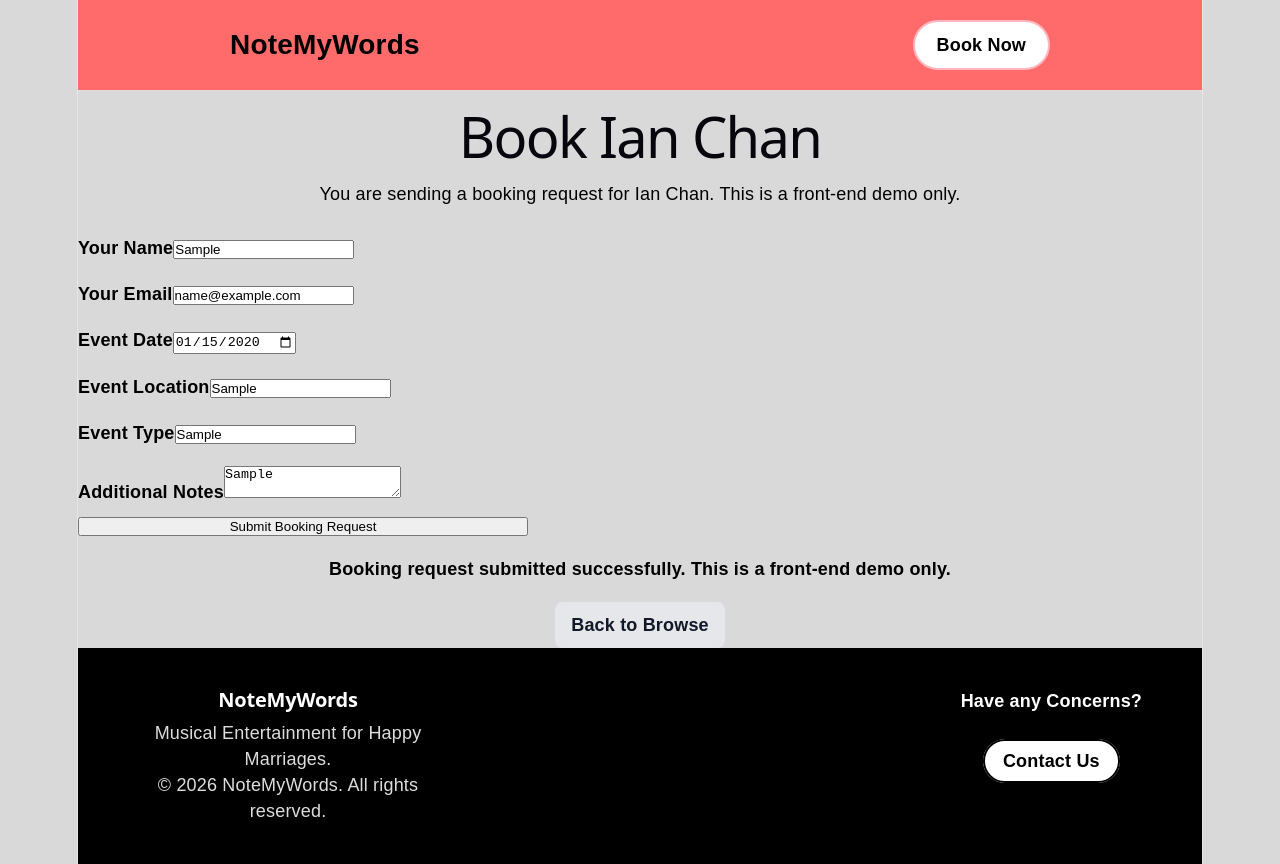
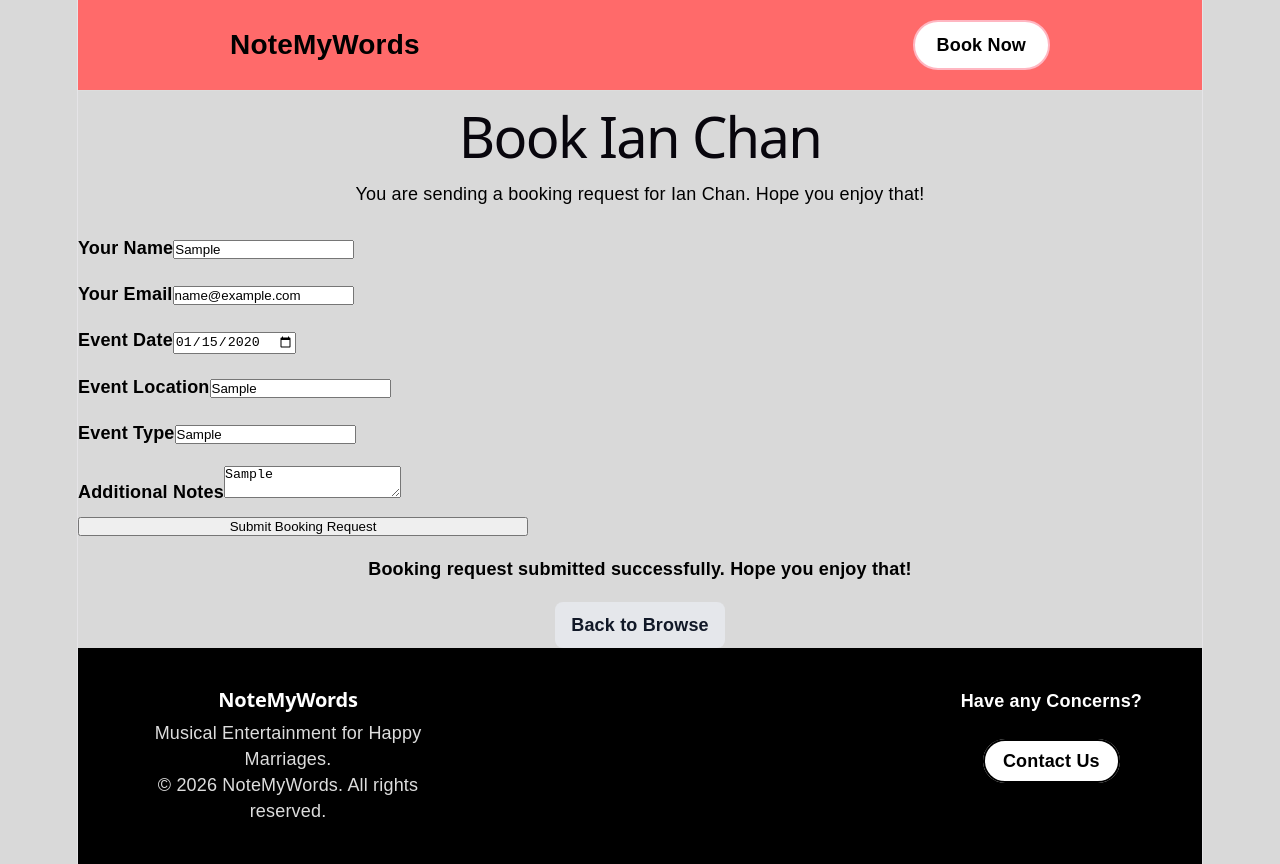
Before and after one commit to wyy01011/seg3125-lab8-group19, a React (Vite) app in the folder my-react-app/: page /booking/1 in a window 1280 px wide. Both pictures are taken after typing "Sample", "name@example.com", "2020-01-15", "Sample", "Sample", "Sample" into the empty fields and a click on the button "Submit Booking Request". Built offline with nearby package versions, Linux system fonts and the light colour scheme.

Commit message:
fixed sth.

```diff
--- a/my-react-app/src/Booking.jsx
+++ b/my-react-app/src/Booking.jsx
@@ -45,7 +45,7 @@ export default function Booking() {
       <h1>Book {singer.name}</h1>
 
       <p style={{ textAlign: "center", marginBottom: "20px" }}>
-        You are sending a booking request for {singer.name}. This is a front-end demo only.
+        You are sending a booking request for {singer.name}. Hope you enjoy that!
       </p>
 
       <form className="contact-form" onSubmit={handleSubmit}>
@@ -118,7 +118,7 @@ export default function Booking() {
 
       {submitted && (
         <p style={{ marginTop: "20px", textAlign: "center", fontWeight: "bold" }}>
-          Booking request submitted successfully. This is a front-end demo only.
+          Booking request submitted successfully. Hope you enjoy that!
         </p>
       )}
 
```
